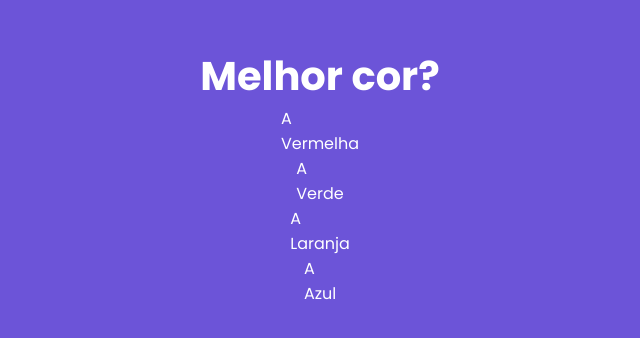
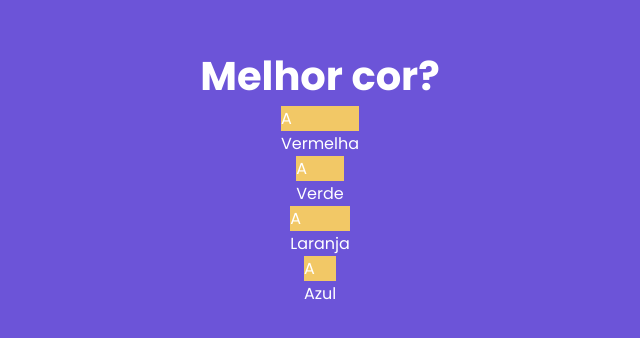
Before and after one commit to neanderdev/projeto-nextjs-quiz, a Next.js app: page / in a window 1280 px wide. Shown: the part 224-562 px from the top of the page, without its empty margins (320-960 px from the left). Built offline with nearby package versions, Linux system fonts and the light colour scheme.

Commit message:
Componente Resposta #02

```diff
--- a/src/components/Questao.tsx
+++ b/src/components/Questao.tsx
@@ -19,7 +19,7 @@
                 valor={resposta}
                 indice={i}
                 letra='A'
-                corLetra='#F2C866'
+                corFundoLetra='#F2C866'
             />
         })
     }
--- a/src/components/Resposta.tsx
+++ b/src/components/Resposta.tsx
@@ -6,7 +6,7 @@
     valor: RespostaModel;
     indice: number;
     letra: string;
-    corLetra: string;
+    corFundoLetra: string;
 }
 
 export default function Resposta(props: RespostaProps) {
@@ -16,7 +16,10 @@
         <div className={styles.resposta}>
             <div className={styles.conteudoResposta}>
                 <div className={styles.frente}>
-                    <div className={styles.letra}>
+                    <div
+                        className={styles.letra}
+                        style={{ backgroundColor: props.corFundoLetra }}
+                    >
                         {props.letra}
                     </div>
 
```
